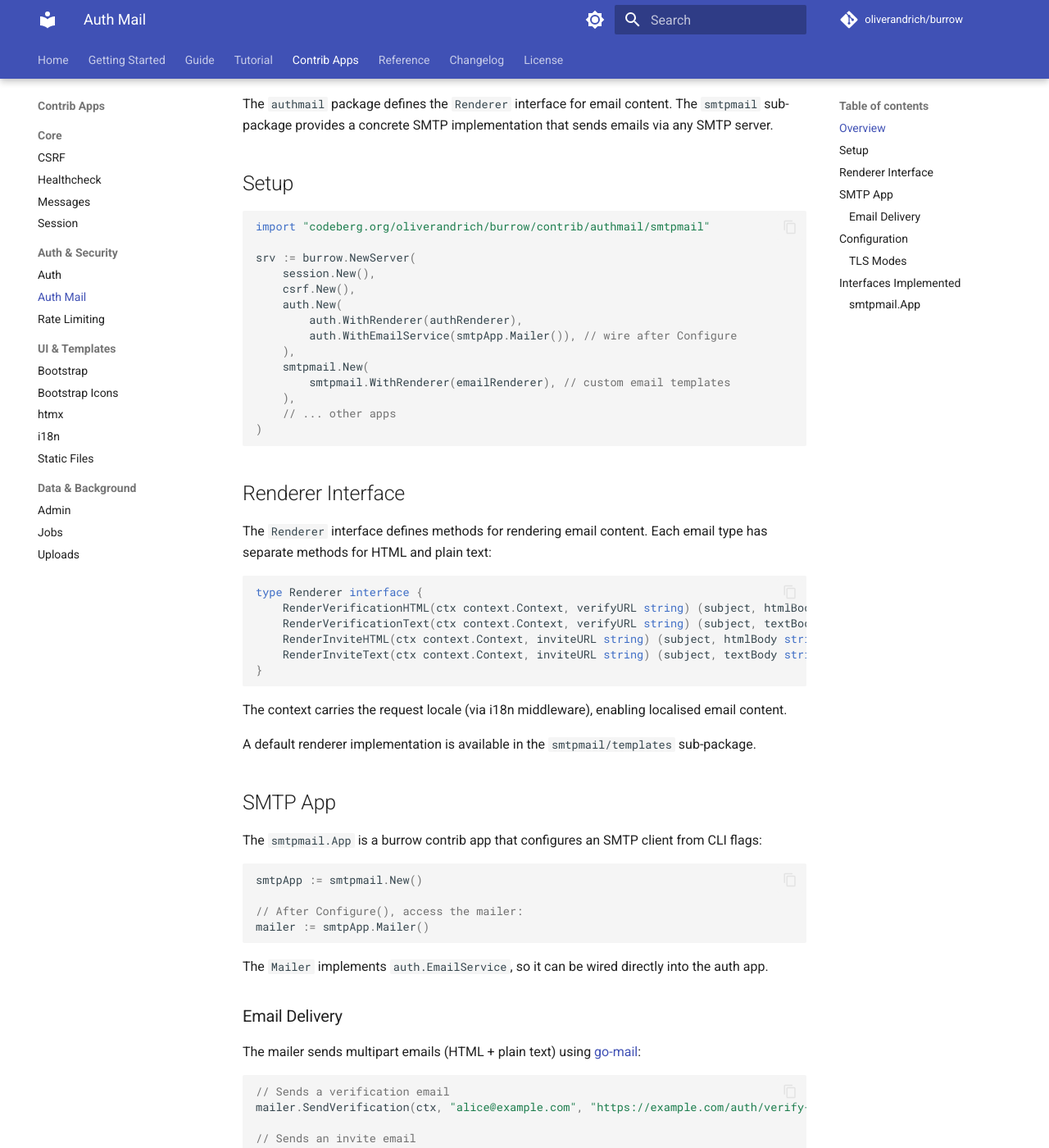
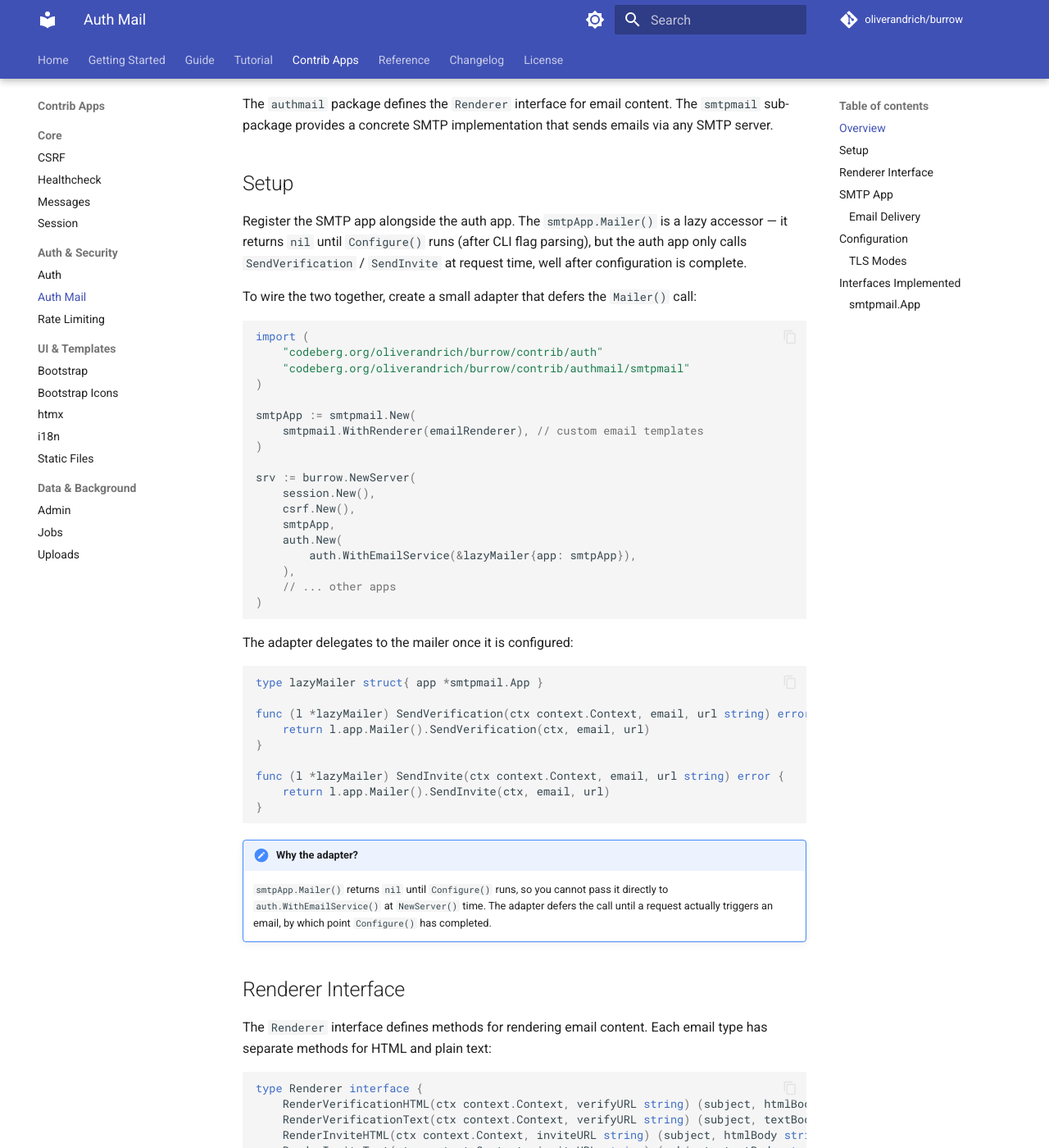
Before and after one commit to oliverandrich/burrow, an MkDocs documentation site: the page built from docs/contrib/authmail.md, in a window 1280 px wide and 1400 px high, scrolled down 313 px. Shown: the whole window at 82% size. Built offline with MkDocs 1.6.1 and Material for MkDocs 9.7.7, drawn with Linux system fonts in a browser that asks for light colours; some of the changed text lies outside the part shown.

Commit message:
docs: fix authmail Mailer() timing and i18n AddTranslations lifecycle
authmail: the setup example called smtpApp.Mailer() at NewServer() time,
but Mailer() returns nil until Configure() runs. Show a lazy adapter
pattern that defers the call until request time.

i18n: removed misleading suggestion to call AddTranslations() manually
(panics before Configure()). The HasTranslations interface is the only
way to contribute translations.

````diff
--- a/docs/contrib/authmail.md
+++ b/docs/contrib/authmail.md
@@ -12,22 +12,47 @@ The `authmail` package defines the `Renderer` interface for email content. The `
 
 ## Setup
 
+Register the SMTP app alongside the auth app. The `smtpApp.Mailer()` is a lazy accessor — it returns `nil` until `Configure()` runs (after CLI flag parsing), but the auth app only calls `SendVerification` / `SendInvite` at request time, well after configuration is complete.
+
+To wire the two together, create a small adapter that defers the `Mailer()` call:
+
 ```go
-import "codeberg.org/oliverandrich/burrow/contrib/authmail/smtpmail"
+import (
+    "codeberg.org/oliverandrich/burrow/contrib/auth"
+    "codeberg.org/oliverandrich/burrow/contrib/authmail/smtpmail"
+)
+
+smtpApp := smtpmail.New(
+    smtpmail.WithRenderer(emailRenderer), // custom email templates
+)
 
 srv := burrow.NewServer(
     session.New(),
     csrf.New(),
+    smtpApp,
     auth.New(
-        auth.WithRenderer(authRenderer),
-        auth.WithEmailService(smtpApp.Mailer()), // wire after Configure
-    ),
-    smtpmail.New(
-        smtpmail.WithRenderer(emailRenderer), // custom email templates
+        auth.WithEmailService(&lazyMailer{app: smtpApp}),
     ),
     // ... other apps
 )
 ```
+
+The adapter delegates to the mailer once it is configured:
+
+```go
+type lazyMailer struct{ app *smtpmail.App }
+
+func (l *lazyMailer) SendVerification(ctx context.Context, email, url string) error {
+    return l.app.Mailer().SendVerification(ctx, email, url)
+}
+
+func (l *lazyMailer) SendInvite(ctx context.Context, email, url string) error {
+    return l.app.Mailer().SendInvite(ctx, email, url)
+}
+```
+
+!!! note "Why the adapter?"
+    `smtpApp.Mailer()` returns `nil` until `Configure()` runs, so you cannot pass it directly to `auth.WithEmailService()` at `NewServer()` time. The adapter defers the call until a request actually triggers an email, by which point `Configure()` has completed.
 
 ## Renderer Interface
 
@@ -48,16 +73,14 @@ A default renderer implementation is available in the `smtpmail/templates` sub-p
 
 ## SMTP App
 
-The `smtpmail.App` is a burrow contrib app that configures an SMTP client from CLI flags:
+The `smtpmail.App` is a burrow contrib app that configures an SMTP client from CLI flags. The `Mailer()` method returns the configured `*Mailer` after `Configure()` has run:
 
 ```go
-smtpApp := smtpmail.New()
-
-// After Configure(), access the mailer:
+// Only valid after Configure() — returns nil before that.
 mailer := smtpApp.Mailer()
 ```
 
-The `Mailer` implements `auth.EmailService`, so it can be wired directly into the auth app.
+The `*Mailer` implements `auth.EmailService` (`SendVerification` and `SendInvite`).
 
 ### Email Delivery
 
````
Also changed, not shown: docs/contrib/i18n.md (+9 -27 lines).
